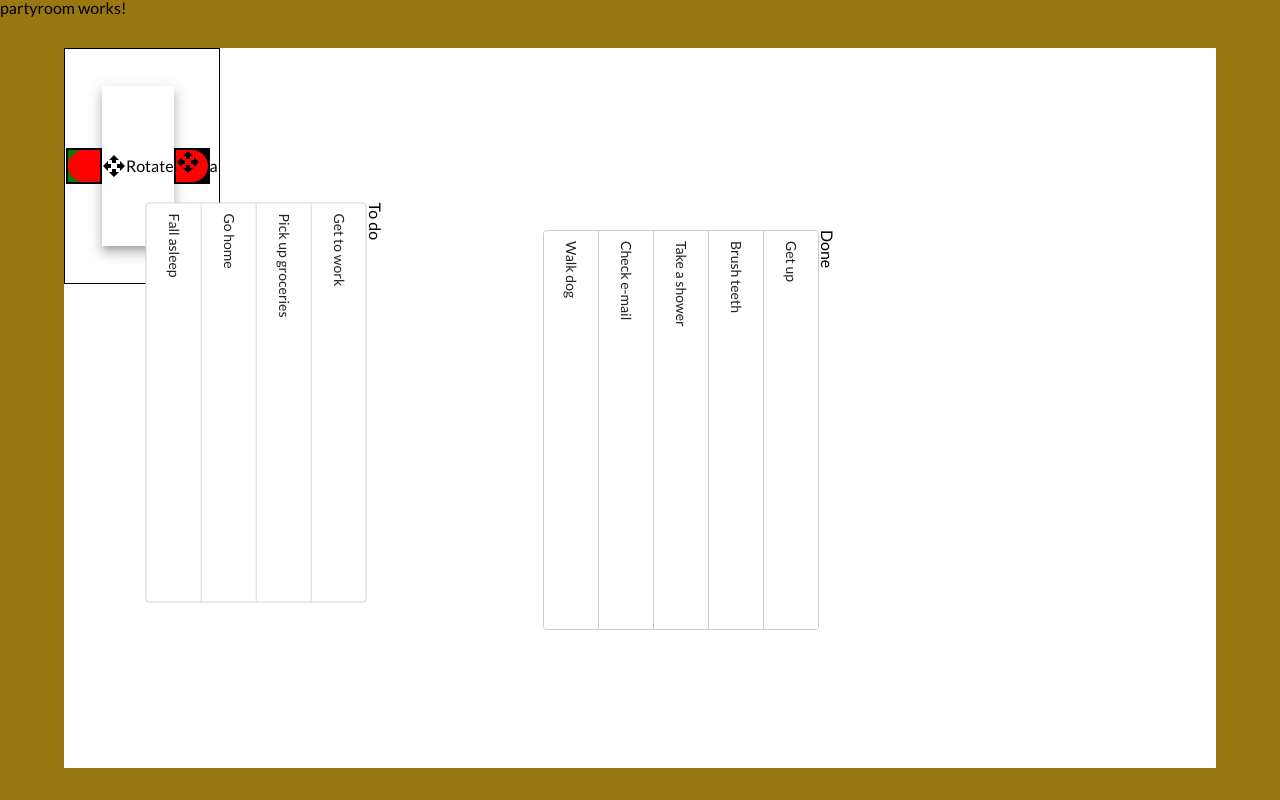
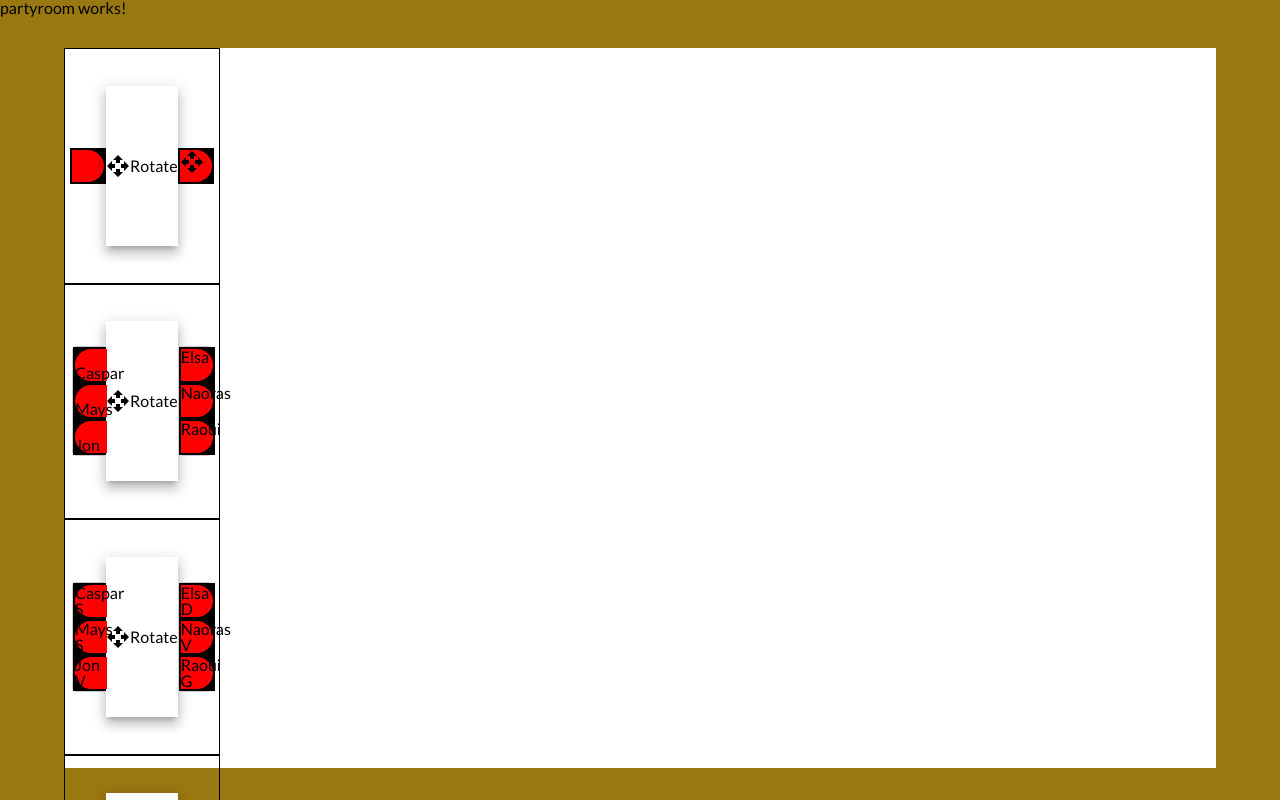
Before and after one commit to casparsylwan/movienight, an Angular app: page /rest in a window 1280 px wide. Shown: the top 800 px of the page. Built offline with nearby package versions, Linux system fonts and the light colour scheme.

Commit message:
added the possibility to have an empty array

```diff
--- a/src/app/pages/parent/partyroom/partyroom.component.css
+++ b/src/app/pages/parent/partyroom/partyroom.component.css
@@ -52,23 +52,23 @@
 }
 
 .table.rotate180{
-    transform: rotate(180deg);
+    transform: rotate(0deg);
 
 
 }
 
 .table.rotate225{
-    transform: rotate(225deg);
+    transform: rotate(-135deg);
 
 }
 
 .table.rotate270{
-    transform: rotate(270deg);
+    transform: rotate(-90deg);
 
 }
 
 .table.rotate315{
-    transform: rotate(315deg);
+    transform: rotate(-45deg);
 
 }
 
@@ -99,7 +99,8 @@
 
 .box-seat{
     border: black 2px solid;
-
+    min-width: 2rem;
+    min-height: 2rem;
 
 }
 
@@ -120,35 +121,56 @@
 
     background-color: #f00;
 }
-
+/*
 .box-seat:nth-child(1) .seat{
     transform: rotate(180deg);
     background-color: green;
 }
 
 
-/* Test */
+ Test */
+
+.seats{
+    cursor: move;
+    min-height: 2rem;
+    min-width: 2rem;
+    border: solid 1px #ccc;
+    border-radius: 4px;
+    display: flex;
+    flex-direction: column;
+    justify-content: space-evenly;
+
+}
+
+.seats:nth-child(1) .box-seat .seat{
+    transform: rotate(180deg);
+}
+
+.seats:nth-child(1) .box-seat .seat .backrest p{
+    transform: rotate(180deg);
+    vertical-align: top;
+}
+
+
 
 .example-container {
-    width: 400px;
-    max-width: 100%;
+    width: 2rem;
     margin: 0 25px 25px 0;
     display: inline-block;
-    vertical-align: top;
-    transform: rotate(90deg);
+
+
   }
 
   .example-list {
     border: solid 1px #ccc;
-    min-height: 60px;
-    background: white;
-    border-radius: 4px;
-    overflow: hidden;
-    display: block;
+    min-height: 2rem;
+
+
+
   }
 
   .example-box {
-    padding: 20px 10px;
+
     border-bottom: solid 1px #ccc;
     color: rgba(0, 0, 0, 0.87);
     display: flex;
--- a/src/app/pages/parent/partyroom/partyroom.component.html
+++ b/src/app/pages/parent/partyroom/partyroom.component.html
@@ -1,6 +1,8 @@
 <div class="wrapper">
     <p>partyroom works!</p>
-    <div class="container">
+    <div
+        class="container"
+        cdkDropListGroup>
         <div
             cdkDrag
             cdkDragBoundary=".container"
@@ -12,12 +14,16 @@
                 <div
                     class="box-seat"
                     cdkDrag>
-                    <div class="seat">
-                        <div class="backrest">
 
+                    <div
+                        class="seat">
+
+                        <div
+                            class="backrest">
                         </div>
                     </div>
                 </div>
+
                 <div [className]="handle"
                     cdkDragHandle>
                     <svg  width="24px" fill="currentColor" viewBox="0 0 24 24">
@@ -40,11 +46,135 @@
                           </div>
                       </div>
                   </div>
-               a
+
+            </div>
+        </div>
+        <!--Test-->
+        <div
+            cdkDropListGroup
+            cdkDrag
+            cdkDragBoundary=".container"
+            class="box" >
+
+            <div [className]="table" >
+
+
+                <div
+                    cdkDropList
+                    [cdkDropListData]="todo"
+                    class="seats"
+                    (cdkDropListDropped)="drop($event)">
+                    <div class="box-seat" *ngFor="let item of todo" cdkDrag>
+                        <div class="seat">
+                            <div
+                                class="backrest">
+                                <p>
+                                    {{item}}
+                                </p>
+
+                            </div>
+                        </div>
+                    </div>
+                </div>
+
+
+                <div [className]="handle"
+                    cdkDragHandle>
+                    <svg  width="24px" fill="currentColor" viewBox="0 0 24 24">
+                      <path d="M10 9h4V6h3l-5-5-5 5h3v3zm-1 1H6V7l-5 5 5 5v-3h3v-4zm14 2l-5-5v3h-3v4h3v3l5-5zm-9 3h-4v3H7l5 5 5-5h-3v-3z"></path>
+                      <path d="M0 0h24v24H0z" fill="none"></path>
+                    </svg>
+                    <p (click)="rotate()">Rotate</p>
+                </div>
+
+                <div
+                    cdkDropList
+                    [cdkDropListData]="done"
+                    class="seats"
+                    (cdkDropListDropped)="drop($event)">
+                    <div class="box-seat" *ngFor="let item of done" cdkDrag>
+                        <div class="seat">
+                            <div
+                                class="backrest">
+                                {{item}}
+                            </div>
+                        </div>
+
+                    </div>
+                </div>
+
+
             </div>
 
+
         </div>
-        <div cdkDropListGroup>
+
+        <!--Droplist with array of arrays-->
+
+        <div
+            *ngFor="let row of invites"
+            cdkDrag
+            cdkDragBoundary=".container"
+            class="box" >
+
+            <div [className]="table" >
+
+
+                <div
+                    cdkDropList
+                    [cdkDropListData]="row.left"
+                    class="seats"
+                    (cdkDropListDropped)="drop($event)">
+                    <div class="box-seat" *ngFor="let item of row.left" cdkDrag>
+                        <div class="seat">
+                            <div
+                                class="backrest">
+                                <p>
+                                    {{item}}
+                                </p>
+
+                            </div>
+                        </div>
+                    </div>
+                </div>
+
+
+                <div [className]="handle"
+                    cdkDragHandle>
+                    <svg  width="24px" fill="currentColor" viewBox="0 0 24 24">
+                      <path d="M10 9h4V6h3l-5-5-5 5h3v3zm-1 1H6V7l-5 5 5 5v-3h3v-4zm14 2l-5-5v3h-3v4h3v3l5-5zm-9 3h-4v3H7l5 5 5-5h-3v-3z"></path>
+                      <path d="M0 0h24v24H0z" fill="none"></path>
+                    </svg>
+                    <p (click)="rotate()">Rotate</p>
+                </div>
+
+                <div
+                    cdkDropList
+                    [cdkDropListData]="row.rigth"
+                    class="seats"
+                    (cdkDropListDropped)="drop($event)">
+                    <div class="box-seat" *ngFor="let item of row.rigth" cdkDrag>
+                        <div class="seat">
+                            <div
+                                class="backrest">
+                                {{item}}
+                            </div>
+                        </div>
+
+                    </div>
+                </div>
+
+
+            </div>
+
+
+        </div>
+
+
+        <!---Droplist-->
+        <div
+            cdkDropListGroup
+            cdkDrag>
             <div class="example-container">
               <h2>To do</h2>
 
@@ -69,11 +199,11 @@
               </div>
             </div>
           </div>
-
-    </div>
+     </div>
     <div>
 
     </div>
+
 </div>
 
 <!---
--- a/src/app/pages/parent/partyroom/partyroom.component.ts
+++ b/src/app/pages/parent/partyroom/partyroom.component.ts
@@ -14,20 +14,57 @@ export class PartyroomComponent implements OnInit {
   table:string = "table rotate" + this.deg.toString();
   handle:string = "handle rotate"
 
+
+  //Test2
+
+  invites:{left:string[], rigth:string[]}[] =
+  [{
+                  left:[
+                    'Caspar S',
+                    'Mays S',
+                    'Jon V',
+
+                  ],
+                  rigth : [
+                    'Elsa D',
+                    'Naoras V',
+                    'Raoui G',
+
+                  ]
+
+  },
+  {
+                  left:[
+                    'C',
+                    'M',
+                    'J',
+
+                  ],
+                  rigth : [
+                    'E',
+                    'N',
+                    'R',
+
+  ]
+
+  },{
+    left:[''],rigth:['']
+
+  }]
+
   //Test
   todo = [
-    'Get to work',
-    'Pick up groceries',
-    'Go home',
-    'Fall asleep'
+    'Caspar',
+    'Mays',
+    'Jon',
+
   ];
 
   done = [
-    'Get up',
-    'Brush teeth',
-    'Take a shower',
-    'Check e-mail',
-    'Walk dog'
+    'Elsa',
+    'Naoras',
+    'Raoui',
+
   ];
 
   drop(event: CdkDragDrop<string[]>) {
@@ -54,17 +91,4 @@ export class PartyroomComponent implements OnInit {
 
 
   }
-
-
-
-
-
-
-
-
-
-
-
-
-
 }
```
